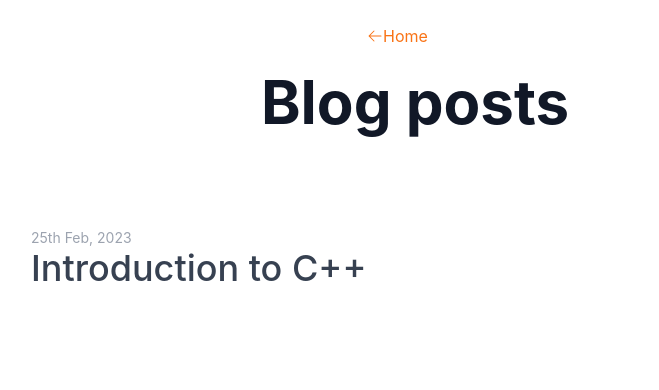
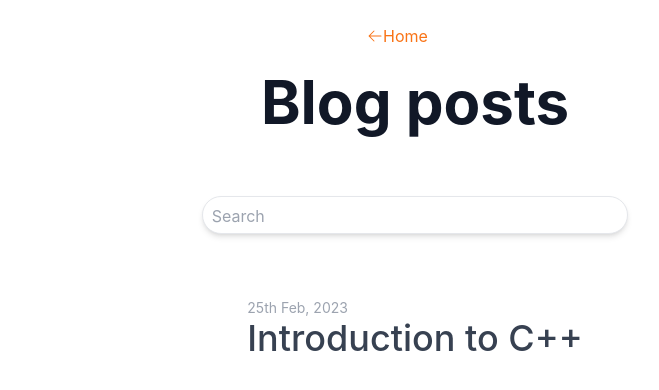
Before and after one commit to sundaray/tusar-nextjs-blog, a Next.js app: page /blog in a window 1280 px wide. Shown: the top 390 px of the page, without its empty margins (225-884 px from the left). Built offline with nearby package versions, Linux system fonts and the light colour scheme.

Commit message:
added search box

```diff
--- /dev/null
+++ b/src/components/form/InputSearch.js
@@ -0,0 +1,24 @@
+import React from "react";
+
+const InputSearch = ({ label, field, type, onChange }) => {
+  return (
+    <div className="relative w-4/5 md:w-1/2 lg:w-1/3 pb-10">
+      <input
+        className="rounded-full shadow-md peer appearance-none bg-white border w-full py-2 px-3 text-gray-700 leading-tight focus:outline-none focus:border-blue-500 placeholder-transparent"
+        placeholder={label}
+        id={field}
+        name={field}
+        type={type}
+        onChange={onChange}
+      />
+      <label
+        className="absolute transition-all left-2.5 -top-2.5 bg-white text-gray-600 text-sm peer-placeholder-shown:text-base peer-placeholder-shown:text-gray-400 peer-placeholder-shown:top-2 peer-focus:-top-2.5 peer-focus:text-gray-600 peer-focus:text-sm peer-focus:bg-white"
+        htmlFor={field}
+      >
+        {label}
+      </label>
+    </div>
+  );
+};
+
+export default InputSearch;
--- a/src/pages/blog/index.js
+++ b/src/pages/blog/index.js
@@ -1,6 +1,7 @@
-import React from "react";
+import React, { useState } from "react";
 import Link from "next/link";
 import { ArrowLeftIcon } from "@heroicons/react/24/solid";
+import InputSearch from "@/components/form/InputSearch";
 import { motion } from "framer-motion";
 
 const posts = [
@@ -12,21 +13,49 @@ const posts = [
   },
 ];
 
-const index = () => {
+const searchResultVariants = {
+  initial: { y: ".2rem", opacity: 0 },
+  animate: {
+    y: "0rem",
+    opacity: 1,
+  },
+};
+
+const Index = () => {
+  const [searchQuery, setSearchQuery] = useState("");
+
+  const handleSearch = (event) => {
+    setSearchQuery(event.target.value);
+  };
+
+  const searchResult = () => {
+    let filteredPosts;
+    if (searchQuery) {
+      filteredPosts = posts.filter((post) =>
+        post.title.toLowerCase().includes(searchQuery.toLowerCase())
+      );
+    }
+    return filteredPosts;
+  };
+
   return (
-    <div className="w-11/12 md:w-3/5 m-auto">
-      <Link
-        href="/"
-        className="w-24 all-posts-link flex items-center m-auto mt-6"
-      >
+    <div className="flex flex-col justify-center items-center space-y-6">
+      <Link href="/" className="w-24 pt-6 all-posts-link flex items-center">
         <ArrowLeftIcon className="arrow-left w-4 h-4 text-orange-500" />
         <p className="text-orange-500">Home</p>
       </Link>
-      <h1 className="text-4xl md:text-6xl text-gray-900 text-center font-bold mt-6 mb-24">
+      <h1 className="text-4xl md:text-6xl text-gray-900 font-bold pb-10">
         Blog posts
       </h1>
-      <div className="m-auto">
-        {posts.map(({ title, url, date }) => (
+      <InputSearch
+        label="Search"
+        type="search"
+        field="search"
+        onChange={handleSearch}
+      />
+      <div>
+        {!searchQuery &&
+          posts.map(({ title, url, date }) => (
             <div key={title}>
               <p className="text-gray-400 text-sm">{date}</p>
               <Link href={`/blog/${url}`}>
@@ -36,9 +65,32 @@ const index = () => {
               </Link>
             </div>
           ))}
+        {searchQuery &&
+          searchResult().length > 0 &&
+          searchResult().map(({ title, url, date }) => (
+            <div key={title}>
+              <p className="text-gray-400 text-sm">{date}</p>
+              <Link href={`/blog/${url}`}>
+                <h2 className="text-gray-700 text-2xl md:text-4xl font-medium">
+                  {title}
+                </h2>
+              </Link>
+            </div>
+          ))}
+        {searchQuery && searchResult().length === 0 && (
+          <motion.p
+            variants={searchResultVariants}
+            initial="initial"
+            animate="animate"
+            exit="initial"
+            className="text-orange-500"
+          >
+            No blog posts match your search query
+          </motion.p>
+        )}
       </div>
     </div>
   );
 };
 
-export default index;
+export default Index;
--- a/src/styles/globals.css
+++ b/src/styles/globals.css
@@ -112,7 +112,6 @@ grid-row: 1 / 17
   grid-row: 2 / -1
 }
 
-
 @media (max-width: 1024px) {
   .post {
     grid-column: 2 / 12;
```
Lines whose indentation alone changed are shown as unchanged.
